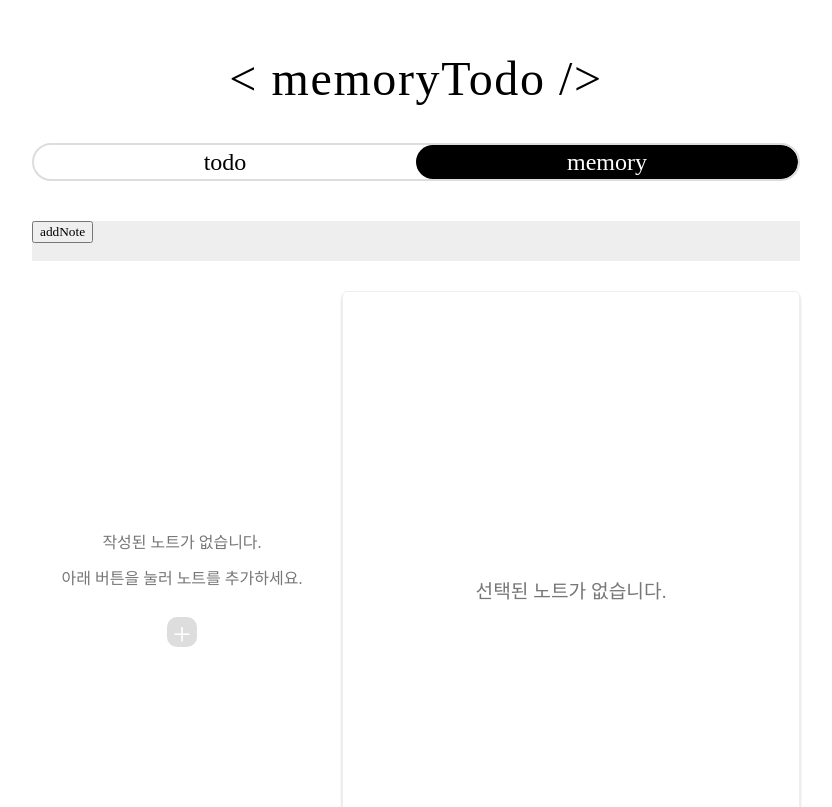
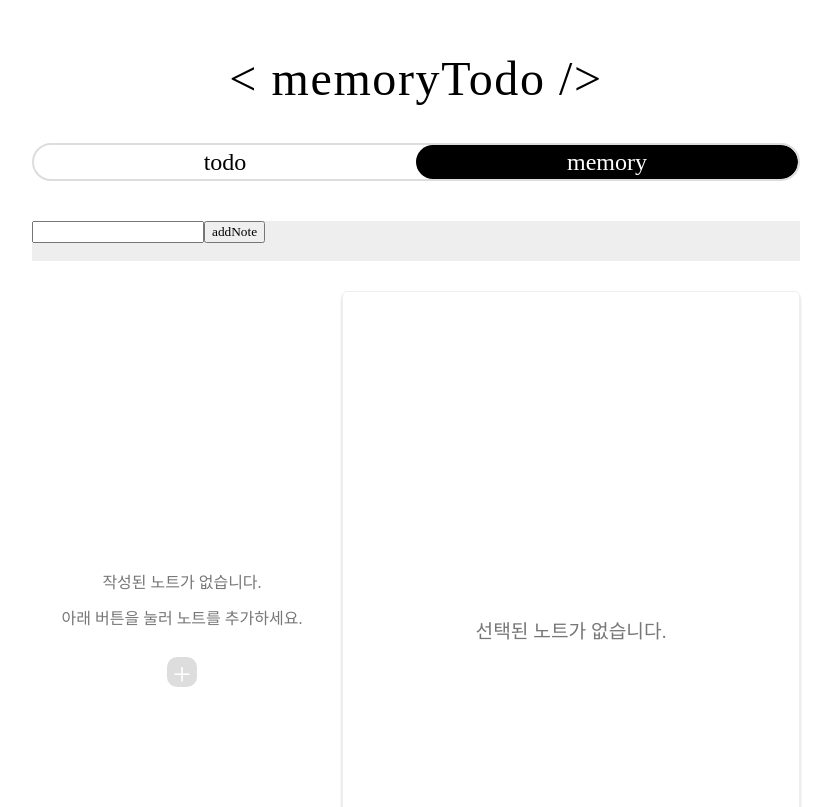
Before and after one commit to CHOI-K-ROCK/TODO_TS, a React (Create React App) app: page /memory in a window 1280 px wide. Shown: the part 145-952 px from the top of the page, without its empty margins (224-1056 px from the left). Built offline with nearby package versions, Linux system fonts and the light colour scheme; a web font is replaced by a local one.

Commit message:
CSS 레이아웃 일부 수정, 검색기능 추가 중

```diff
--- a/src/components/Memory/AddNote.tsx
+++ b/src/components/Memory/AddNote.tsx
@@ -10,7 +10,7 @@ const Container = styled.section`
   display: flex;
   flex-direction: column;
   justify-content: center;
-
+  box-sizing: border-box;
   padding: 30px;
 
   .close_btn {
@@ -190,8 +190,10 @@ const ContentWrapper = styled.div`
 const Notification = styled.div`
   display: flex;
   justify-content: flex-end;
+  align-items: center;
 
   width: 100%;
+  height: 30px;
   margin-bottom: 8px;
   font-size: 0.9rem;
 
--- a/src/components/Memory/DefaultPage.tsx
+++ b/src/components/Memory/DefaultPage.tsx
@@ -5,8 +5,8 @@ const Container = styled.section`
   .default_page {
     display: grid;
     place-items: center;
-
-    height: 600px;
+    box-sizing: border-box;
+    height: 680px;
 
     font-size: 1.2rem;
     color: #777;
--- a/src/components/Memory/Memory.tsx
+++ b/src/components/Memory/Memory.tsx
@@ -13,6 +13,7 @@ import Viewer from './Viewer';
 
 const Container = styled.section`
   width: 100%;
+  min-height: 680px;
 `;
 
 const FunctionBar = styled.div`
@@ -25,16 +26,17 @@ const FunctionBar = styled.div`
 const ContentsWrapper = styled.div`
   display: flex;
   gap: 10px;
+  min-height: 680px;
 
   .list_wrapper {
     flex: 1 0;
 
     min-width: 300px;
-    min-height: 600px;
-    height: max-content;
+    height: 680px;
+    overflow: auto;
 
     .empty {
-      height: 600px;
+      height: 680px;
       display: grid;
       place-items: center;
 
@@ -89,7 +91,7 @@ const ContentsWrapper = styled.div`
 
   .contents_wrapper {
     flex: 2 0;
-    min-height: 600px;
+    min-height: 100%;
     height: max-content;
 
     box-sizing: border-box;
@@ -134,10 +136,16 @@ function Memory(): JSX.Element {
     keywords: [],
     content: '',
   });
+  const [searchValue, setSearchValue] = useState<string>('');
 
   return (
     <Container>
       <FunctionBar>
+        <input
+          type="text"
+          className="search_bar"
+          onChange={(e) => setSearchValue(e.target.value)}
+        />
         <button type="button" onClick={() => nav('/memory/add')}>
           addNote
         </button>
@@ -147,7 +155,14 @@ function Memory(): JSX.Element {
         <div className="list_wrapper">
           {notesSlice.length ? (
             <ul className="lists">
-              {notesSlice.map((note, idx) => {
+              {notesSlice
+                .filter((note) => {
+                  if (searchValue) {
+                    return note.title.match(searchValue);
+                  }
+                  return true;
+                })
+                .map((note, idx) => {
                   return (
                     <ListItem
                       // eslint-disable-next-line react/no-array-index-key
--- a/src/components/Memory/Viewer.tsx
+++ b/src/components/Memory/Viewer.tsx
@@ -7,7 +7,9 @@ import { useNavigate } from 'react-router-dom';
 
 const Container = styled.section`
   position: relative;
-  height: 100%;
+  min-height: 680px;
+  max-height: max-content;
+  box-sizing: border-box;
   padding: 30px;
 
   .content {
--- a/src/components/Todo/TodoList.tsx
+++ b/src/components/Todo/TodoList.tsx
@@ -11,6 +11,8 @@ import Input from './Input';
 
 const Container = styled.section`
   width: 100%;
+  min-height: 680px;
+  max-height: max-content;
 
   .todo_wrapper {
     position: relative;
```
Lines whose indentation alone changed are shown as unchanged.
